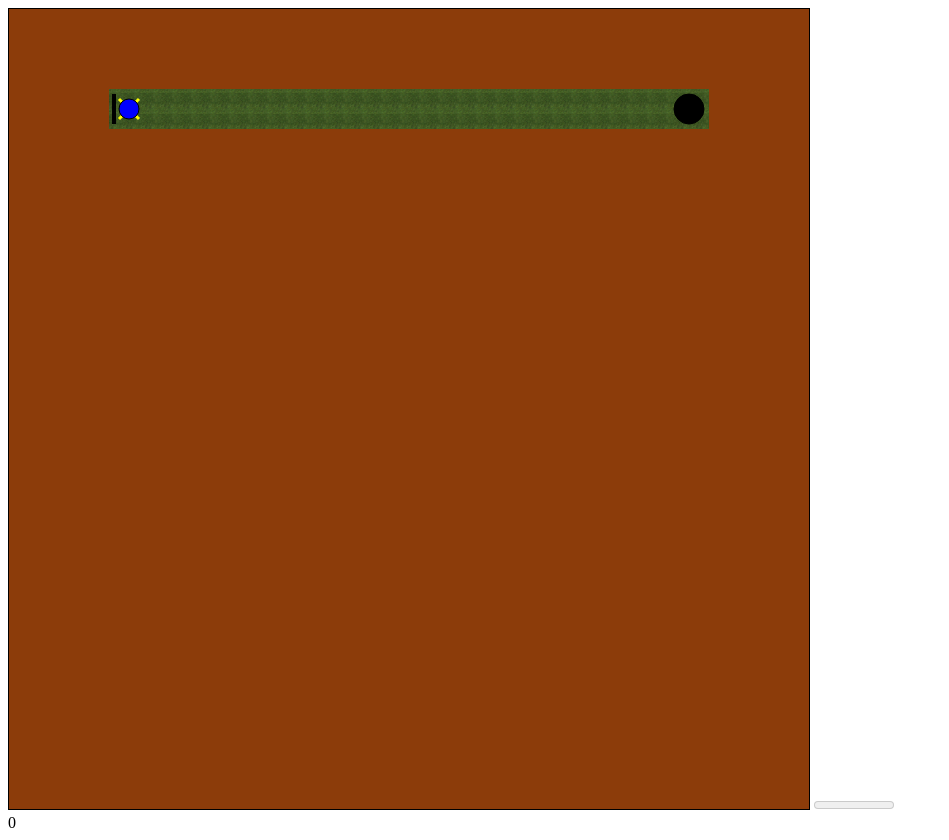
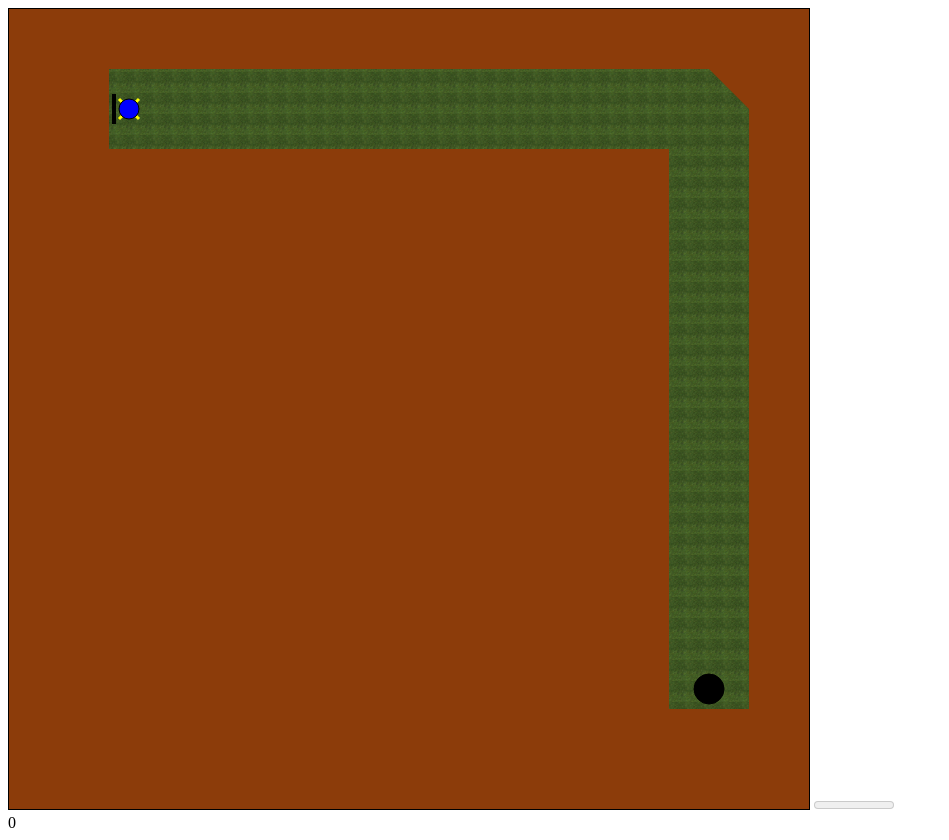
Before and after one commit to silversthem/JGolf, a plain HTML site: page index.html in a window 1280 px wide. Shown: the whole page, without its empty margins (0-949 px from the left). Drawn offline with Linux system fonts and the light colour scheme.

Commit message:
Fairways are handled as path

```diff
--- a/index.html
+++ b/index.html
@@ -7,6 +7,7 @@
   <meter id="powerBar" min="0" max="100" value="69" high="70" low="30" optimum="50">69</meter>
   <div id="shotCount">0</div>
   <script src="js/Geometry.js"></script>
+  <script src="js/Graphics.js"></script>
   <script src="js/Level.js"></script>
   <script src="js/Game.js"></script>
   <script>var game = new Game('GameCanvas',0)</script>
--- a/js/Game.js
+++ b/js/Game.js
@@ -5,10 +5,12 @@ function Game(canvasid,playerid) {
   }
   this.levelData = {
     "elements":[
-      {"type":"fairway","path":{"from":[-300,-300],"to":[300,-300]},"width":40,"closed":true}
+      {"type":"fairway","path":[[-300,-300],[300,-300],[300,300]],"width":80,"closed":true,"curved":true},
+      {"type":"water","shape":"polygon","coords":[260,180],"points":[[0,0],[-30,30],[0,60],[30,30]],"curve":15},
+      {"type":"obstacle","obstacle":"crate","coords":[260,300]}
     ],
     "starter":{"coords":[-280,-300]},
-    "hole":{"coords":[280,-300],"type":"default"}
+    "hole":{"coords":[300,280],"type":"default"}
   }
   /* DOM */
   this.powerBar = document.getElementById('powerBar')
--- a/js/Geometry.js
+++ b/js/Geometry.js
@@ -12,6 +12,18 @@ function rectFromLine(path,width) {
     [path.to[0] + a*m,path.to[1] + b*m],
     [path.from[0] + a*m,path.from[1] + b*m],
   ]
+}
+
+function widenPath(path,width) {
+  let front = []
+  let back  = []
+  for(let i = 0;i < path.length - 1;i++) {
+    let rect = rectFromLine({'from':path[i],'to':path[i+1]},width)
+    front.push(rect[0],rect[1])
+    back.unshift(rect[3])
+    back.unshift(rect[2])
+  }
+  return front.concat(back)
 }
 
 function formatRect(bounds,center,rect) {
--- a/js/Graphics.js
+++ b/js/Graphics.js
@@ -1,3 +1,10 @@
+// Draws a textured path on a canvas context
 function drawTexturedPath(context,coords,textureImg) {
-
+  context.beginPath()
+  context.moveTo(coords[0][0],coords[0][1])
+  for(let i = 0;i < coords.length;i++) {
+    context.lineTo(coords[i][0],coords[i][1])
+  }
+  context.fillStyle = context.createPattern(textureImg,'repeat')
+  context.fill()
 }
--- a/js/Level.js
+++ b/js/Level.js
@@ -50,24 +50,24 @@ function Level(canvasid,textures,lvldata,updateCallback) {
 
   // Detects bouncing on a prop
   this.bounceMotion = (player) => {
-    for(let i in this.level.elements) {
-      let prop = this.level.elements[i]
-      if(prop.type == "fairway") {
-        if(prop.closed) { // Fairway with solid borders
-          let rfl = rectFromLine(prop.path,prop.width)
-          // Check if it bounces on a border
-          for(let j = 0;j < 4;j++) {
-            let line = [rfl[j],rfl[(j + 1) % 4]]
-            if(distance2line(player.coords,line) <= this.ballSize) { // ball touched a border
-              if(player.bouncedFrom == undefined || !sameLine(player.bouncedFrom,line)) {
-                player.speed = reflect(player.speed,normal(line2vec(line)))
-              }
-              player.bouncedFrom = line
-            }
-          }
-        }
-      }
-    }
+    // for(let i in this.level.elements) {
+    //   let prop = this.level.elements[i]
+    //   if(prop.type == "fairway") {
+    //     if(prop.closed) { // Fairway with solid borders
+    //       let rfl = rectFromLine(prop.path,prop.width)
+    //       // Check if it bounces on a border
+    //       for(let j = 0;j < 4;j++) {
+    //         let line = [rfl[j],rfl[(j + 1) % 4]]
+    //         if(distance2line(player.coords,line) <= this.ballSize) { // ball touched a border
+    //           if(player.bouncedFrom == undefined || !sameLine(player.bouncedFrom,line)) {
+    //             player.speed = reflect(player.speed,normal(line2vec(line)))
+    //           }
+    //           player.bouncedFrom = line
+    //         }
+    //       }
+    //     }
+    //   }
+    // }
     return player
   }
 
@@ -105,18 +105,11 @@ function Level(canvasid,textures,lvldata,updateCallback) {
 
   // Draw props
   this.drawProp = (center,prop) => {
-    if(prop.type == "fairway") { // Simple fairway rectangle
-      let rfl = rectFromLine(prop.path,prop.width)
-      if(inBounds(this.size,center,[rfl[0],rfl[3]])) {
-        rfl = rfl.map((x) => coords2center(this.size,center,x))
-        this.context.beginPath()
-        this.context.moveTo(rfl[0][0],rfl[0][1])
-        this.context.lineTo(rfl[1][0],rfl[1][1])
-        this.context.lineTo(rfl[2][0],rfl[2][1])
-        this.context.lineTo(rfl[3][0],rfl[3][1])
-        this.context.fillStyle = this.context.createPattern(this.texturesBank.fairway,'repeat')
-        this.context.fill()
-      }
+    if(prop.type == "fairway") { // Simple fairway path
+      let path = widenPath(prop.path,prop.width)
+      // @TODO : handle closed and curved
+      path = path.map((x) => {return coords2center(this.size,center,x)})
+      drawTexturedPath(this.context,path,this.texturesBank.fairway)
     }
   }
 
```
Also changed, not shown: textures/crate.png (added), textures/water.jpg (added), 1 other file.
